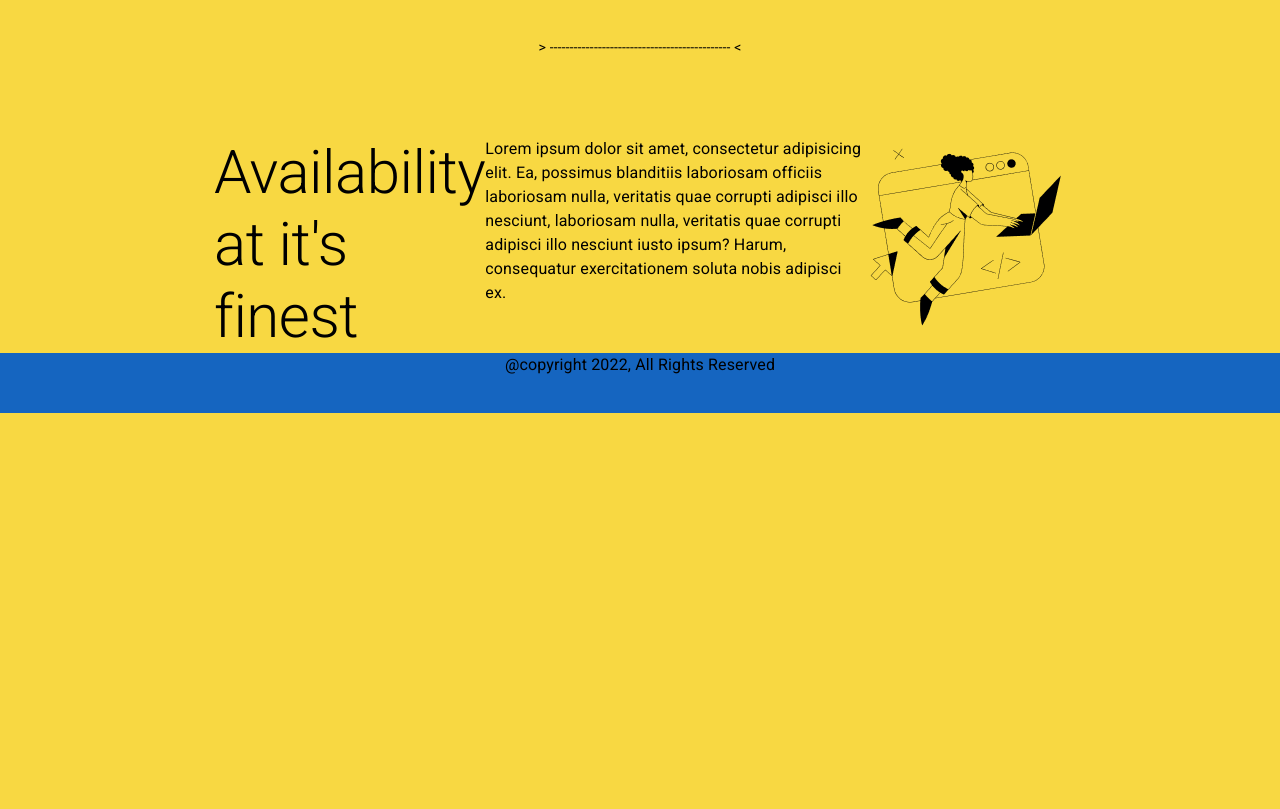
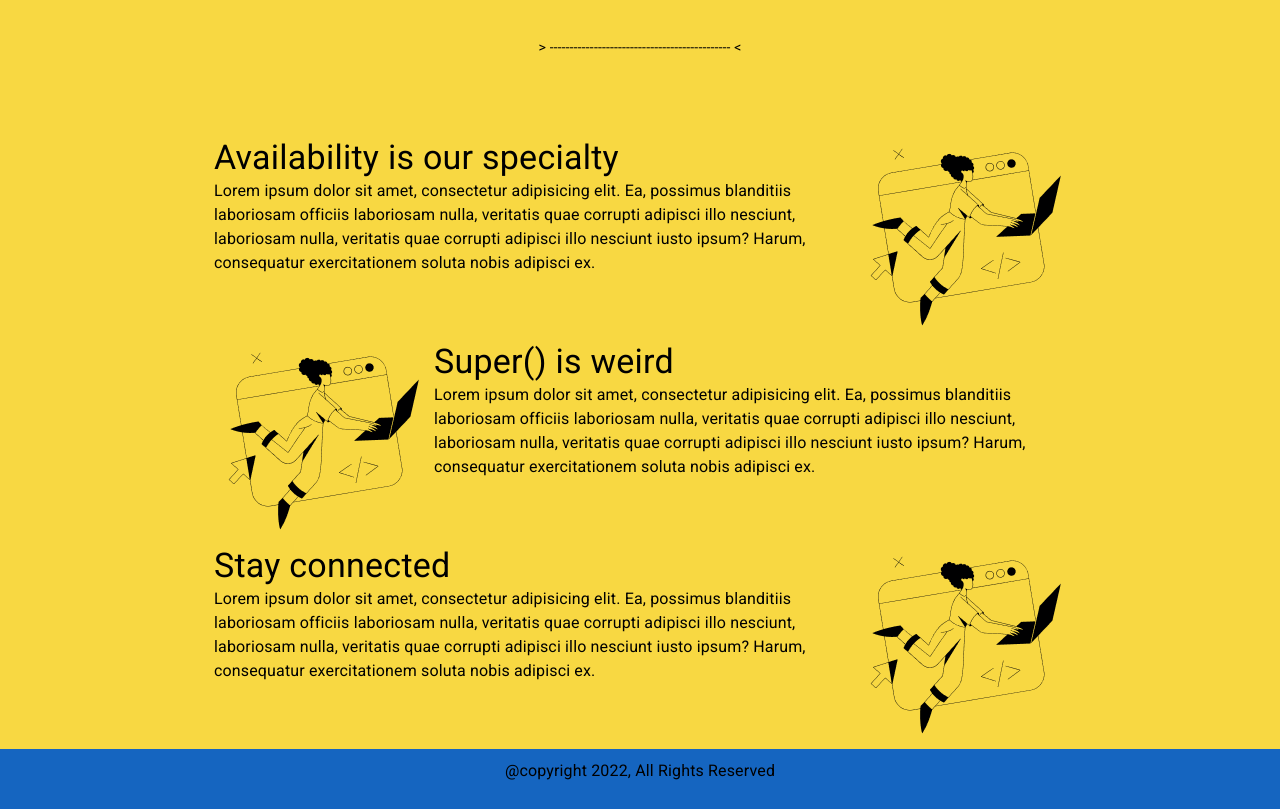
Before and after one commit to kreindo/productsite-React, a React (Create React App) app: page / in a window 1280 px wide. Shown: the part 820-1629 px from the top of the page. Before the commit the page ends 1233 px from the top, so only its background shows below. Built offline with nearby package versions, Linux system fonts and the light colour scheme.

Commit message:
added more content

```diff
--- a/src/components/Desc.jsx
+++ b/src/components/Desc.jsx
@@ -1,27 +1,23 @@
 import React from "react";
+import props from "react";
 import Box from "@mui/material/Box";
 import Typography from "@mui/material/Typography";
 // import { Card, CardContent, CardActions } from "@mui/material";
 // import Button from "@mui/material/Button";
 
-const Desc = () => {
+const Desc = (props) => {
   return (
-    <Box
-      sx={{ display: "flex", flexGrow: "2" }}
-      gutterBottom
-      gutterTop
-    >
-      <Typography variant='h2'>
-        Availability at it's finest
-      </Typography>
-      <Typography variant="body1">
-        Lorem ipsum dolor sit amet, consectetur adipisicing elit. Ea, possimus
-        blanditiis laboriosam officiis laboriosam nulla, veritatis quae
-        corrupti adipisci illo nesciunt, laboriosam nulla, veritatis
-        quae corrupti adipisci illo nesciunt iusto ipsum? Harum, consequatur
-        exercitationem soluta nobis adipisci ex.
-      </Typography>
-      <img src="" alt="" />
+    <Box sx={{ display: "flex", flexGrow: "2" }} gutterBottom gutterTop>
+      <Box>
+        <Typography variant="h4">{props.title}</Typography>
+        <Typography variant="body1">
+          Lorem ipsum dolor sit amet, consectetur adipisicing elit. Ea, possimus
+          blanditiis laboriosam officiis laboriosam nulla, veritatis quae
+          corrupti adipisci illo nesciunt, laboriosam nulla, veritatis quae
+          corrupti adipisci illo nesciunt iusto ipsum? Harum, consequatur
+          exercitationem soluta nobis adipisci ex.
+        </Typography>
+      </Box>
       {/*<Card>
          <CardContent>
           <Typography>Lorem ipsum, dolor sit amet consectetur adipisicing elit. Quasi nesciunt, molestias necessitatibus quaerat vero dicta nostrum vel, debitis numquam eum libero nam eligendi aliquid mollitia tempora delectus error veniam voluptates suscipit, ratione blanditiis eveniet? Asperiores, laudantium explicabo, aliquam tenetur atque alias repellat velit molestias ex animi, illo minus eaque. Fugit, minima! A temporibus placeat nam quod quo sunt quas corrupti, corporis debitis vero praesentium fugit, iste aut! A eaque magni assumenda molestias perferendis, explicabo sed quam aliquid facilis doloremque veritatis fuga amet eveniet optio iste aliquam non labore commodi quibusdam dolore. Necessitatibus amet nisi perferendis illum deleniti eius repudiandae dolor.</Typography>
--- a/src/parts/Content.jsx
+++ b/src/parts/Content.jsx
@@ -28,8 +28,20 @@ function Content() {
         <VPTransparent />
       </Container>
       <Divider />
-      <Container maxWidth='md' gutterTop sx={{ display: 'flex'}}>
-        <Desc />
+      <Container maxWidth='md' gutterTop gutterBottom sx={{ display: 'flex'}}>
+        <Desc title='Availability is our specialty'/>
+        <Box>
+          <img style={{width: '200', height: 'auto'}} src={devGirl} alt="" />
+        </Box>
+      </Container>
+      <Container maxWidth='md' gutterTop gutterBottom sx={{ display: 'flex'}}>
+        <Box>
+          <img style={{width: '200', height: 'auto', margin: '0 10px'}} src={devGirl} alt="" />
+        </Box>
+        <Desc title='Super() is weird'/>
+      </Container>
+      <Container maxWidth='md' gutterTop gutterBottom sx={{ display: 'flex'}}>
+        <Desc title='Stay connected'/>
         <Box>
           <img style={{width: '200', height: 'auto'}} src={devGirl} alt="" />
         </Box>
--- a/src/parts/Footer.jsx
+++ b/src/parts/Footer.jsx
@@ -9,7 +9,7 @@ const Footer = () => {
         height: 60,
 
     }}>
-        <Typography gutterTop textAlign={'center'}>
+        <Typography paddingTop={'10px'} textAlign={'center'}>
             @copyright 2022, All Rights Reserved
         </Typography>
     </Box>
```
